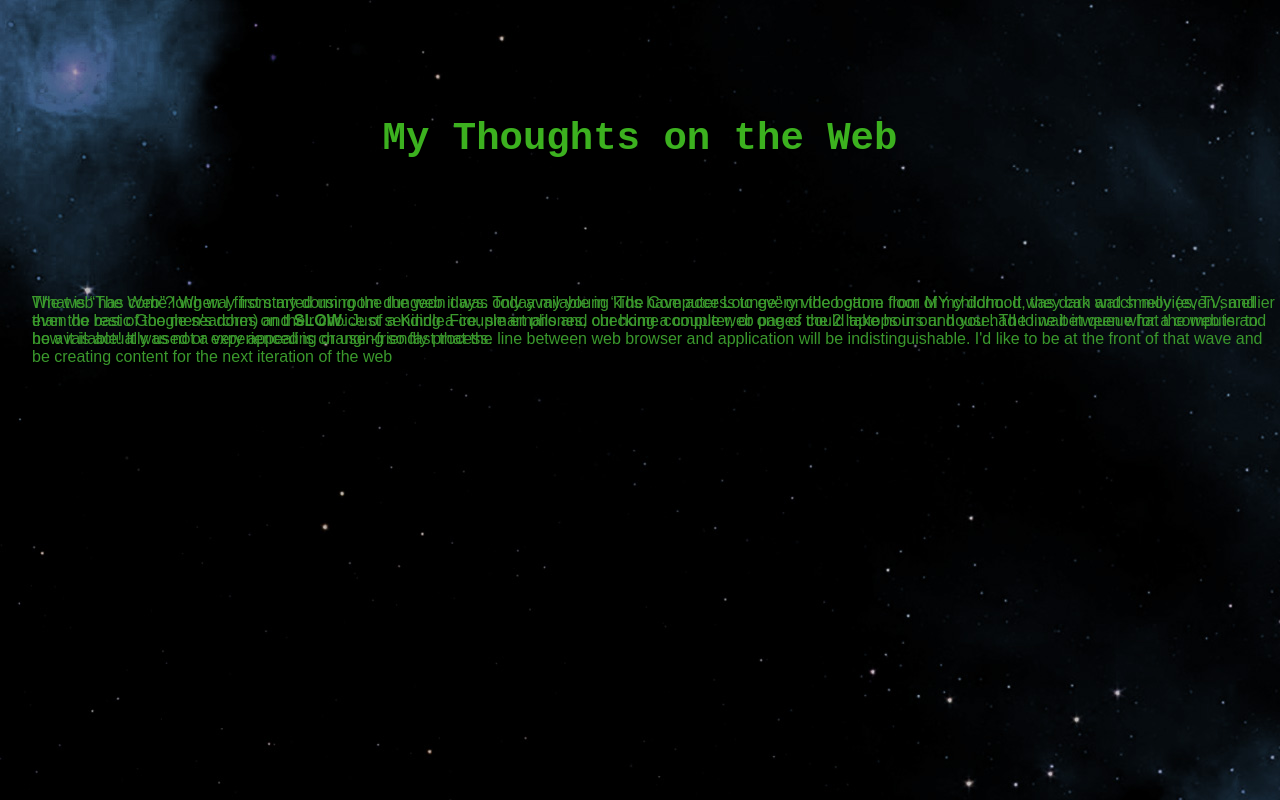
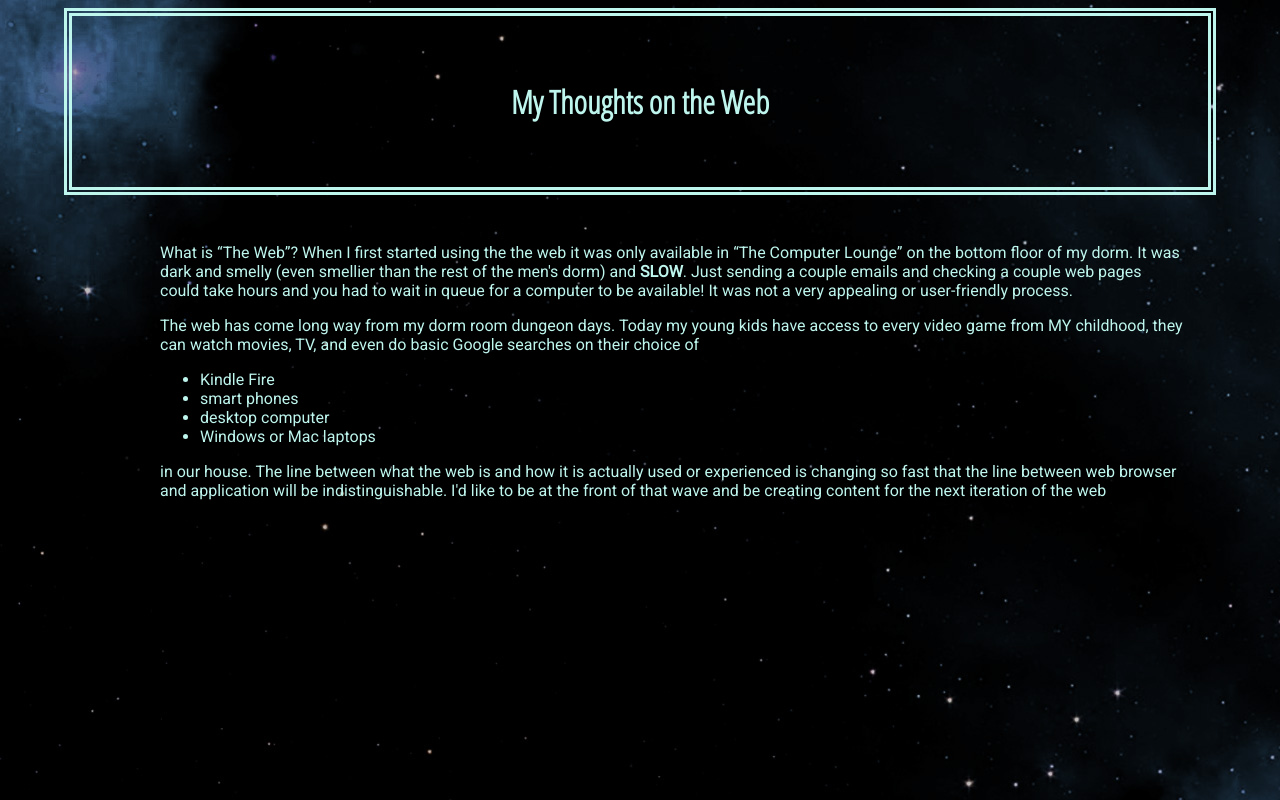
Before and after one commit to cfsanderson/hello-world, a website: page public/index.html in a window 1280 px wide. Drawn offline with Linux system fonts and the light colour scheme.

Commit message:
update fonts, colors, added class and div

```diff
--- a/package.json
+++ b/package.json
@@ -7,6 +7,7 @@
   "devDependencies": {
     "browser-sync": "^2.17.5",
     "stylelint": "^7.5.0",
-    "stylelint-config-standard": "^14.0.0"
+    "stylelint-config-standard": "^14.0.0",
+    "surge": "^0.18.0"
   }
 }
--- a/public/index.html
+++ b/public/index.html
@@ -3,15 +3,27 @@
   <head lang="en">
     <meta charset="UTF-8">
     <meta name="viewport" content="width=device-width, user-scalable=no, minimum-scale=1.0, maximum-scale=1.0">
+    <link href="https://fonts.googleapis.com/css?family=Montserrat|Open+Sans+Condensed:300|Roboto" rel="stylesheet">
     <title>Hello World</title>
     <link rel="stylesheet" href="/screen.css">
   </head>
   <body>
 
-    <h1>My Thoughts on the Web</h1>
+    <div class="title">
+      <h1>My Thoughts on the Web</h1>
+    </div>
+    <div class="main">
+      <p>What is <q>The Web</q>? When I first started using the the web it was only available in <q>The Computer Lounge</q> on the bottom floor of my dorm. It was dark and smelly (even smellier than the rest of the men's dorm) and <strong>SLOW</strong>. Just sending a couple emails and checking a couple web pages could take hours and you had to wait in queue for a computer to be available! It was not a very appealing or user-friendly process.</p>
 
-    <p>What is <q>The Web</q>? When I first started using the the web it was only available in <q>The Computer Lounge</q> on the bottom floor of my dorm. It was dark and smelly (even smellier than the rest of the men's dorm) and <strong>SLOW</strong>. Just sending a couple emails and checking a couple web pages could take hours and you had to wait in queue for a computer to be available! It was not a very appealing or user-friendly process.</p>
+      <p>The web has come long way from my dorm room dungeon days. Today my young kids have access to every video game from MY childhood, they can watch movies, TV, and even do basic Google searches on their choice of
+        <ul>
+          <li>Kindle Fire</li>
+          <li>smart phones</li>
+          <li>desktop computer</li>
+          <li>Windows or Mac laptops</li>
+        </ul>
+        in our house. The line between what the web is and how it is actually used or experienced is changing so fast that the line between web browser and application will be indistinguishable. I'd like to be at the front of that wave and be creating content for the next iteration of the web</p>
+    </div>
 
-    <p>The web has come long way from my dorm room dungeon days. Today my young kids have access to every video game from MY childhood, they can watch movies, TV, and even do basic Google searches on their choice of a Kindle Fire, smart phones, our home computer, or one of the 2 laptops in our house. The line between what the web is and how it is actually used or experienced is changing so fast that the line between web browser and application will be indistinguishable. I'd like to be at the front of that wave and be creating content for the next iteration of the web</p>
   </body>
 </html>
--- a/public/screen.css
+++ b/public/screen.css
@@ -1,28 +1,46 @@
 html {
-  text-size-adjust: 100%;
+  //text-size-adjust: 100%;
 }
+
+.title {
+  height: relative;
+  background-color: rgba(#00ff03);
+  position: center;
+  width: auto;
+  border: 8px double;
+  border-color:
+  padding: 3em;
+  margin-left: auto;
+  margin-right: auto;
+  font-family: 'Open Sans Condensed', sans-serif;
+  color: #bef5ed;
+  font-size: 100%;
+}
+
+.main {
+  height: relative;
+  position: center;
+  width: auto;
+  padding: 2em;
+  margin-left: 4em;
+  margin-right: auto;
+  color: #bef5ed;
+  //font-size: 100%;
+  font-family: 'Roboto', sans-serif;
+}
+
 body {
   background-image: url("images/missions_bg_image.jpg");
+  margin-left: 4em;
+  margin-right: 4em;
+  }
+
+h1 {
+  text-align: center;
   margin: 2em;
-  font: 16px;
-  font-family: sans-serif;
 }
-h1 {
-  font-family: monospace;
-  font-size: 3em;
-  text-align: center;
-  color: #3cb11f;
-  margin: 3em;
+
+p {
+  color: #bef5ed;
+  font: 3em;
 }
-p {
-  color: rgb(58, 153, 44);
-  font-family: sans-serif;
-  font: 2em;
-  position: absolute;
-	//font-size: 350%;
-	//font-weight: bold;
-	//text-align: justify;
-	//overflow: hidden;
-	//transform-origin: 50% 100%;
-	//transform: perspective(300px) rotateX(90deg);
-}
```
